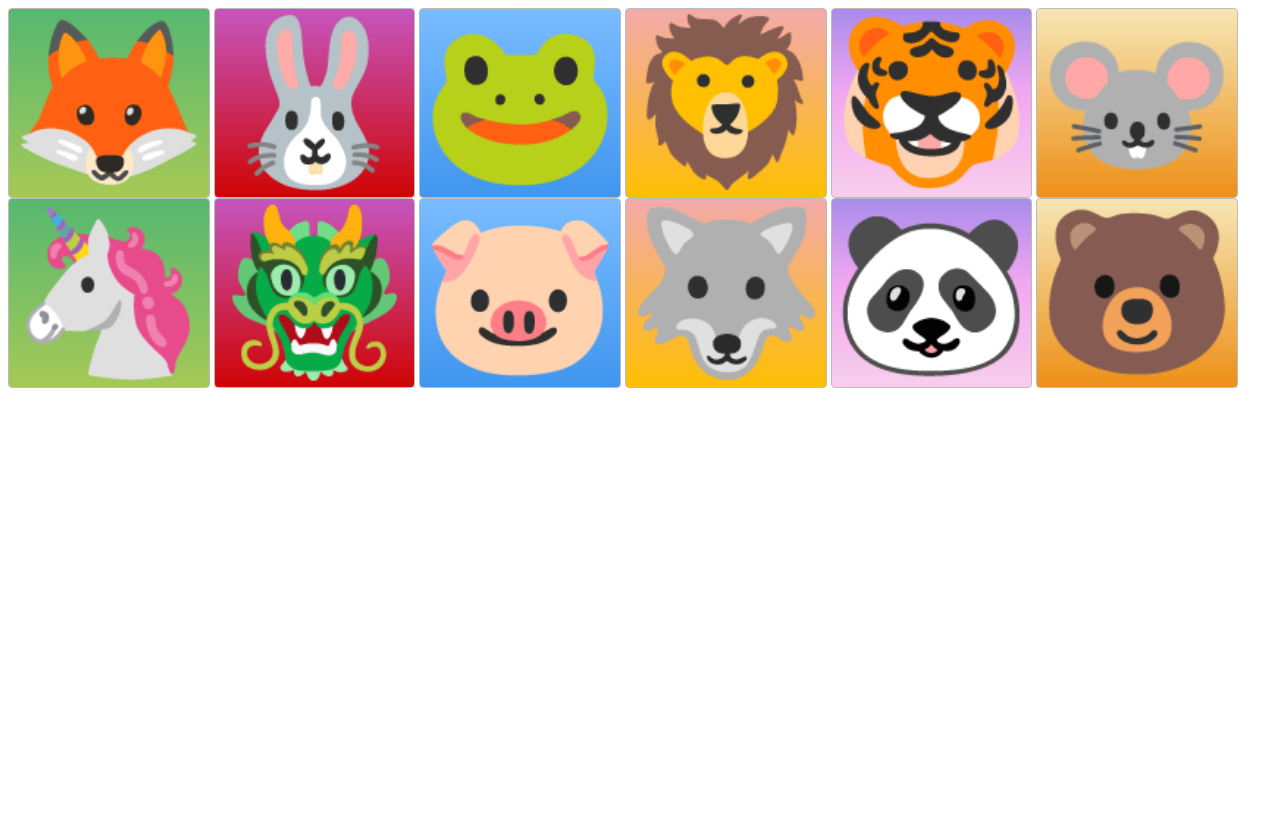
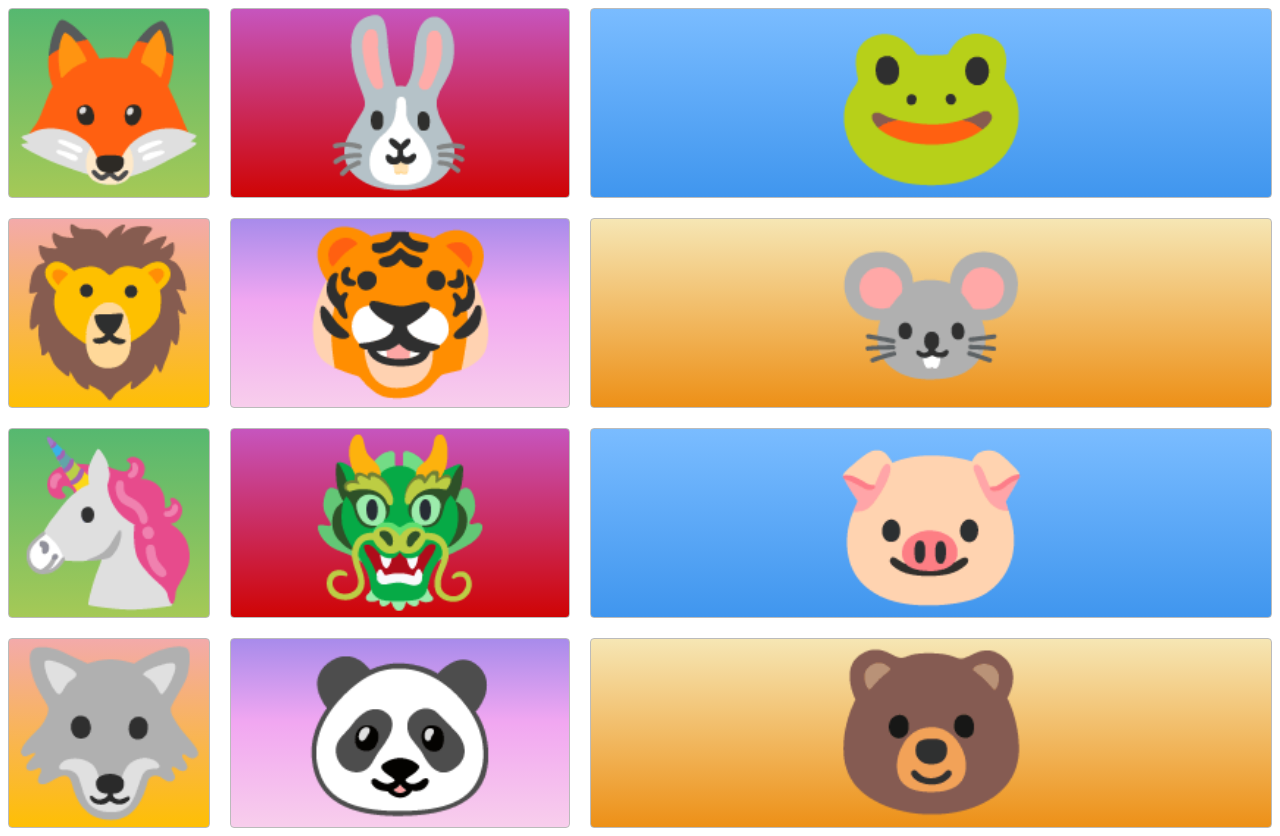
Before and after one commit to mari-code-l/grid-master, a plain HTML site: page index.html in a window 1280 px wide. Before the commit the page ends 800 px from the top, so only its background shows below. Drawn offline with Linux system fonts and the light colour scheme.

Commit message:
add grid

```diff
--- a/index.html
+++ b/index.html
@@ -8,6 +8,7 @@
     <link rel="stylesheet" href="style.css">
 </head>
 <body>
+<div class="container">
     <div class="zone green">🦊</div>
     <div class="zone red">🐰</div>
     <div class="zone blue">🐸</div>
@@ -20,5 +21,6 @@
     <div class="zone yellow">🐺</div>
     <div class="zone purple">🐼</div>
     <div class="zone brown">🐻</div>
+</div>
 </body>
 </html>
--- a/style.css
+++ b/style.css
@@ -1,6 +1,13 @@
+.container{
+    display: grid;
+    grid-gap: 20px;
+    grid-template-columns: auto 1fr 2fr;
+    grid-template-rows: 1fr;
+}
+
 .zone {
     cursor:pointer;
-    display:inline-block;
+    /*display:inline-block;*/
     text-align: center;
     font-size:10em;
     border-radius:4px;
```
